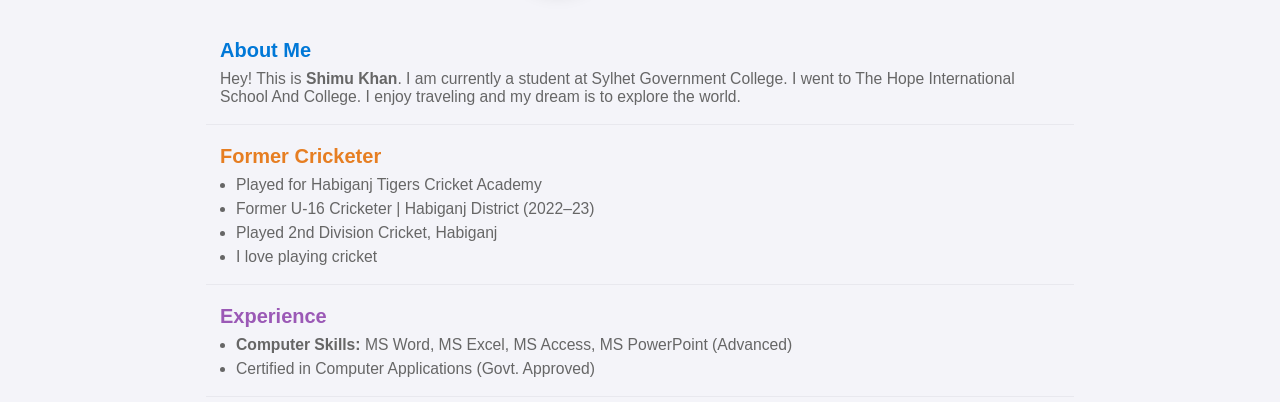
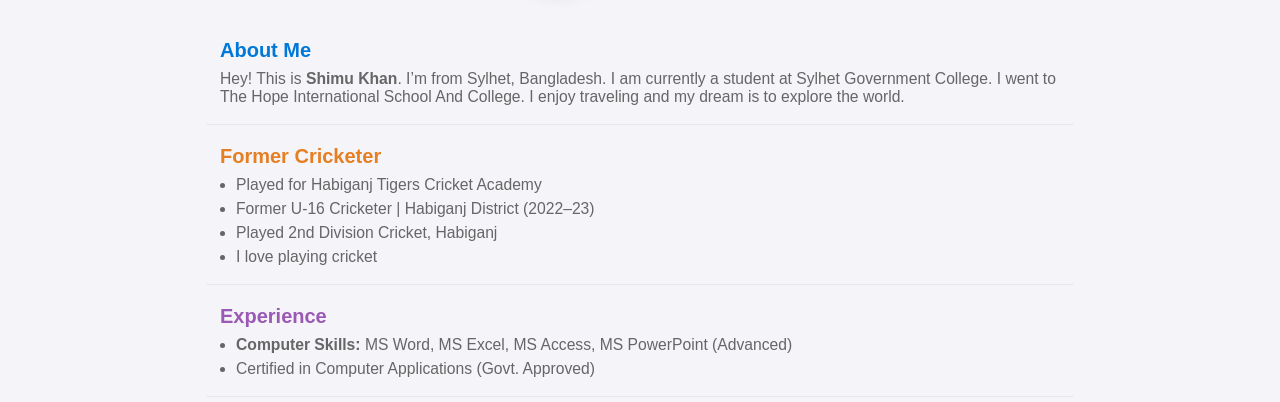
Before and after one commit to shimukhan77/shimukhan77.github.io, a plain HTML site: page index.html in a window 1280 px wide. Shown: the part 137-539 px from the top of the page. Drawn offline with Linux system fonts and the light colour scheme.

Commit message:
Update index.html

```diff
--- a/index.html
+++ b/index.html
@@ -155,7 +155,7 @@
 
     <section class="about">
       <h2>About Me</h2>
-      <p>Hey! This is <strong>Shimu Khan</strong>. I am currently a student at Sylhet Government College.
+      <p>Hey! This is <strong>Shimu Khan</strong>. I’m from Sylhet, Bangladesh. I am currently a student at Sylhet Government College.
          I went to The Hope International School And College. I enjoy traveling and my dream is to explore the world.</p>
     </section>
 
```
